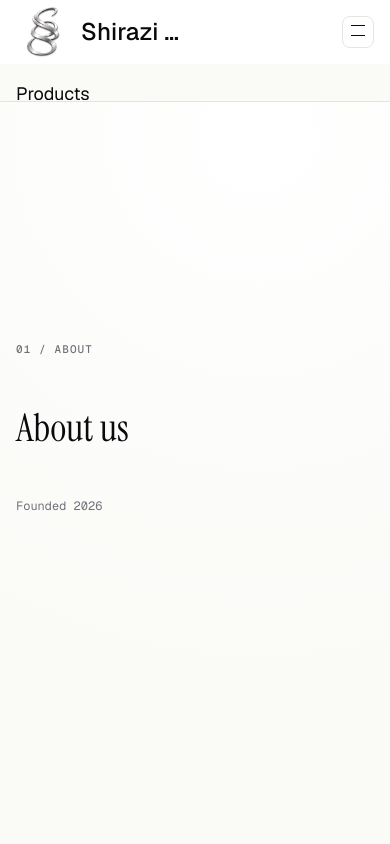
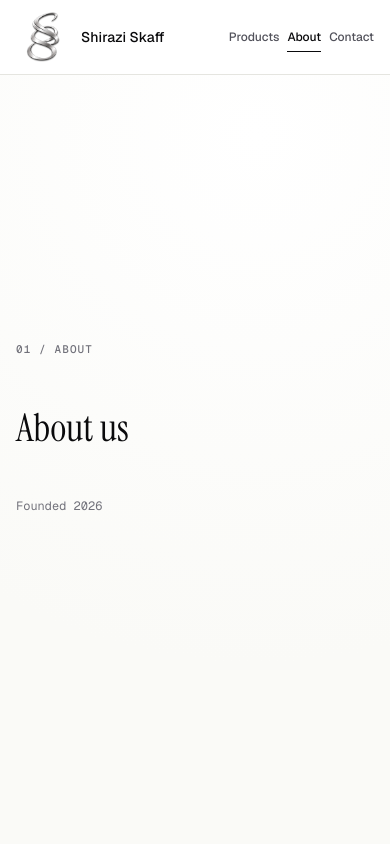
Before and after one commit to SethSkaff/shiraziskaff, a React (Vite) app: page /about in a window 390 px wide. Shown: the top 844 px of the page. Built offline with nearby package versions, Linux system fonts and the light colour scheme.

Commit message:
Sync local site state

```diff
--- a/src/components/Nav.jsx
+++ b/src/components/Nav.jsx
@@ -10,7 +10,6 @@ const navItems = [
 
 export default function Nav() {
   const [scrolled, setScrolled] = useState(false);
-  const [menuOpen, setMenuOpen] = useState(false);
 
   useEffect(() => {
     const onScroll = () => setScrolled(window.scrollY > Math.max(360, window.innerHeight * 0.62));
@@ -22,7 +21,7 @@ export default function Nav() {
   return (
     <header className={`site-nav ${scrolled ? "site-nav--scrolled" : ""}`}>
       <div className="site-nav__inner container">
-        <LogoLockup to="/" size={54} />
+        <LogoLockup to="/" size={54} wordmark="Shirazi Skaff" />
         <nav className="site-nav__links" aria-label="Primary navigation">
           {navItems.map((item) =>
             item.to.startsWith("/#") ? (
@@ -36,33 +35,7 @@ export default function Nav() {
             ),
           )}
         </nav>
-        <button
-          className={`mobile-menu-button ${menuOpen ? "mobile-menu-button--open" : ""}`}
-          type="button"
-          aria-label="Toggle navigation"
-          aria-expanded={menuOpen}
-          aria-controls="mobile-menu"
-          onClick={() => setMenuOpen((value) => !value)}
-        >
-          <span />
-          <span />
-        </button>
       </div>
-      <nav className={`mobile-menu ${menuOpen ? "mobile-menu--open" : ""}`} id="mobile-menu" aria-label="Mobile navigation">
-        <div className="container">
-          {navItems.map((item) =>
-            item.to.startsWith("/#") ? (
-              <a className="mobile-menu__link" href={item.to} key={item.label} onClick={() => setMenuOpen(false)}>
-                {item.label}
-              </a>
-            ) : (
-              <NavLink className="mobile-menu__link" to={item.to} key={item.label} onClick={() => setMenuOpen(false)}>
-                {item.label}
-              </NavLink>
-            ),
-          )}
-        </div>
-      </nav>
     </header>
   );
 }
--- a/src/pages/Home.jsx
+++ b/src/pages/Home.jsx
@@ -81,7 +81,7 @@ function ProductCard({ product }) {
       style={{ "--card-image": `url(${product.heroPhoto})` }}
     >
       <div className="product-card__hero-lockup">
-        <LogoLockup mark={product.logo} wordmark={product.name} size={116} />
+        <LogoLockup mark={product.logo} wordmark={product.name} size={product.id === "crave" ? 174 : 116} />
         <span className="product-card__price mono">{product.price}</span>
       </div>
       <div className="product-card__body">
--- a/src/pages/ProductPage.jsx
+++ b/src/pages/ProductPage.jsx
@@ -14,7 +14,7 @@ export default function ProductPage({ product }) {
           <LogoLockup
             mark={product.logo}
             wordmark={product.name}
-            size={104}
+            size={product.id === "crave" ? 312 : 208}
             product
             className="product-hero__lockup"
           />
--- a/src/styles/index.css
+++ b/src/styles/index.css
@@ -528,7 +528,7 @@ img {
   padding: 28px;
   border-color: color-mix(in srgb, var(--card-accent, var(--page-accent-primary)) 10%, var(--border));
   background:
-    linear-gradient(180deg, rgba(255, 255, 255, 0.9) 0%, rgba(255, 255, 255, 0.76) 38%, rgba(255, 255, 255, 0.42) 100%),
+    linear-gradient(180deg, rgba(255, 255, 255, 0) 0%, rgba(255, 255, 255, 0.12) 40%, rgba(255, 255, 255, 0.52) 100%),
     url("/assets/noise.png"),
     var(--card-image),
     var(--surface);
@@ -704,6 +704,10 @@ img {
   object-fit: cover;
   object-position: top;
   filter: saturate(0.82) contrast(1.04);
+}
+
+article.founder:nth-of-type(1) img {
+  object-position: center 20%;
 }
 
 .founder h2 {
@@ -1075,82 +1079,19 @@ img {
   }
 
   .site-nav__inner {
-    min-height: 64px;
-    gap: 12px;
+    min-height: 52px;
+    gap: 8px;
+    padding-block: 10px;
   }
 
   .site-nav .logo-lockup__wordmark {
-    max-width: 104px;
-    overflow: hidden;
-    text-overflow: ellipsis;
+    font-size: 14px;
   }
 
   .site-nav__links {
-    gap: 10px;
+    gap: 8px;
     font-size: 12px;
-  }
-
-  .site-nav__links .nav-link {
-    display: none;
-  }
-
-  .mobile-menu-button {
-    display: inline-grid;
-    width: 32px;
-    height: 32px;
-    place-items: center;
-    border: 1px solid var(--border);
-    border-radius: 8px;
-    background: var(--surface);
-    color: var(--text-primary);
-  }
-
-  .mobile-menu-button span {
-    display: block;
-    width: 14px;
-    height: 1px;
-    background: currentColor;
-    transition: transform 200ms var(--ease-out-expo);
-  }
-
-  .mobile-menu-button span + span {
-    margin-top: -8px;
-  }
-
-  .mobile-menu-button--open span:first-child {
-    transform: translateY(4px) rotate(45deg);
-  }
-
-  .mobile-menu-button--open span:last-child {
-    transform: translateY(-4px) rotate(-45deg);
-  }
-
-  .mobile-menu {
-    display: grid;
-    grid-template-rows: 0fr;
-    border-bottom: 1px solid transparent;
-    background: color-mix(in srgb, var(--bg) 94%, transparent);
-    transition:
-      grid-template-rows 200ms var(--ease-out-expo),
-      border-color 200ms var(--ease-out-expo);
-  }
-
-  .mobile-menu--open {
-    grid-template-rows: 1fr;
-    border-color: var(--border);
-  }
-
-  .mobile-menu .container {
-    display: grid;
-    gap: 14px;
-    padding-block: 16px 20px;
-    overflow: hidden;
-    min-height: 0;
-  }
-
-  .mobile-menu__link {
-    color: var(--text-primary);
-    font-size: 18px;
+    line-height: 1.5;
   }
 
   .home-hero,
@@ -1273,6 +1214,36 @@ img {
   }
 }
 
+@media (min-width: 1024px) {
+  /* Section A: products intro paragraph spans full container width, matching card row */
+  .products-section .section-heading {
+    grid-template-columns: 1fr;
+  }
+
+  .products-section .section-heading p {
+    max-width: none;
+    margin-top: 16px;
+  }
+
+  /* Section B: principles align to the top of the heading, nudged down to match visual rhythm */
+  .work-section__grid {
+    align-items: start;
+  }
+
+  .work-section__grid .principles {
+    padding-top: 24px;
+  }
+
+  /* Section C: why-section paragraph spans full width (single child in a 2-col grid) */
+  .why-section__grid {
+    grid-template-columns: 1fr;
+  }
+
+  .why-section p {
+    max-width: none;
+  }
+}
+
 @media (prefers-reduced-motion: reduce) {
   .section-block {
     opacity: 1;
```
Also changed, not shown: 1 other file (tests, documents, lock files or other folders).
